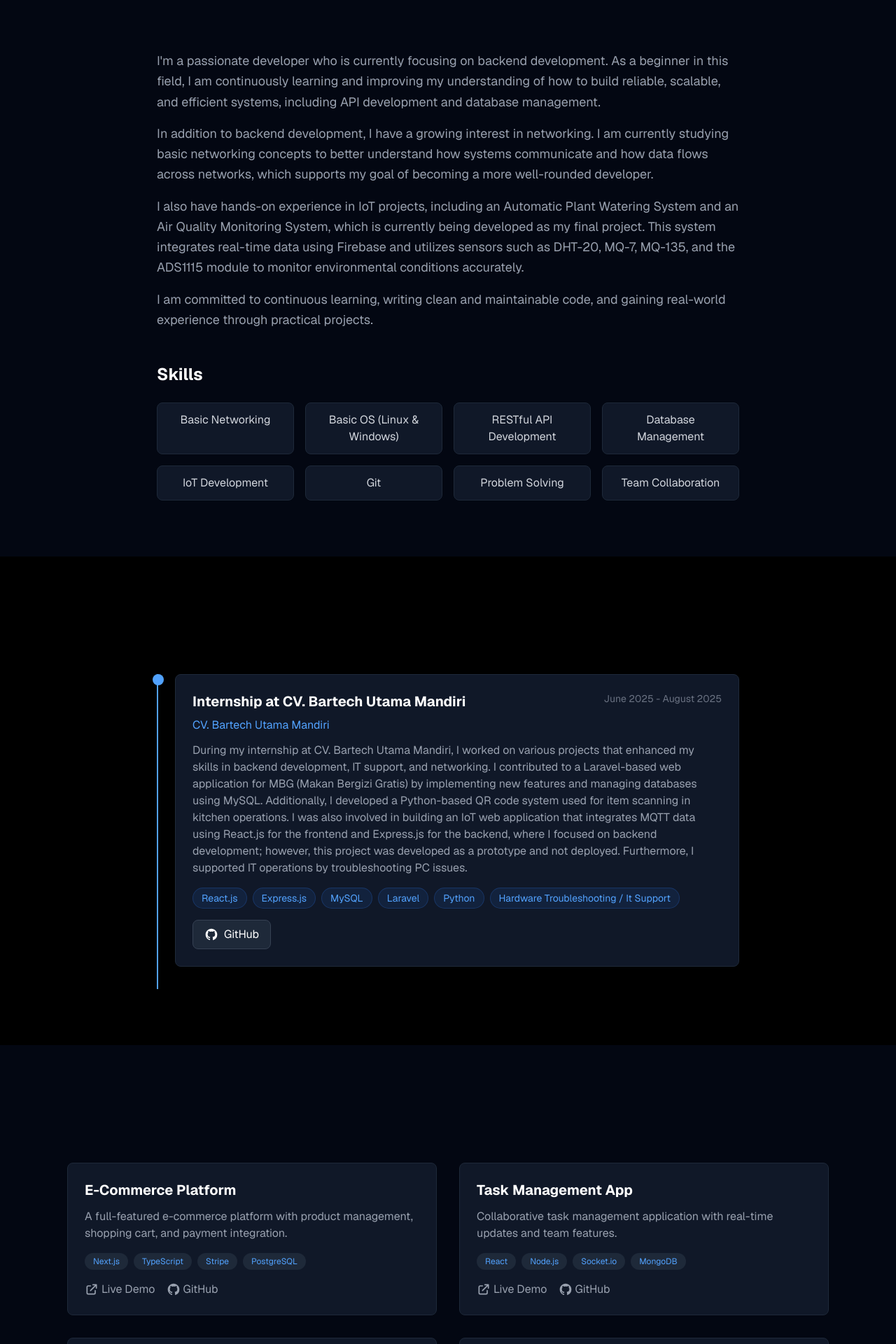
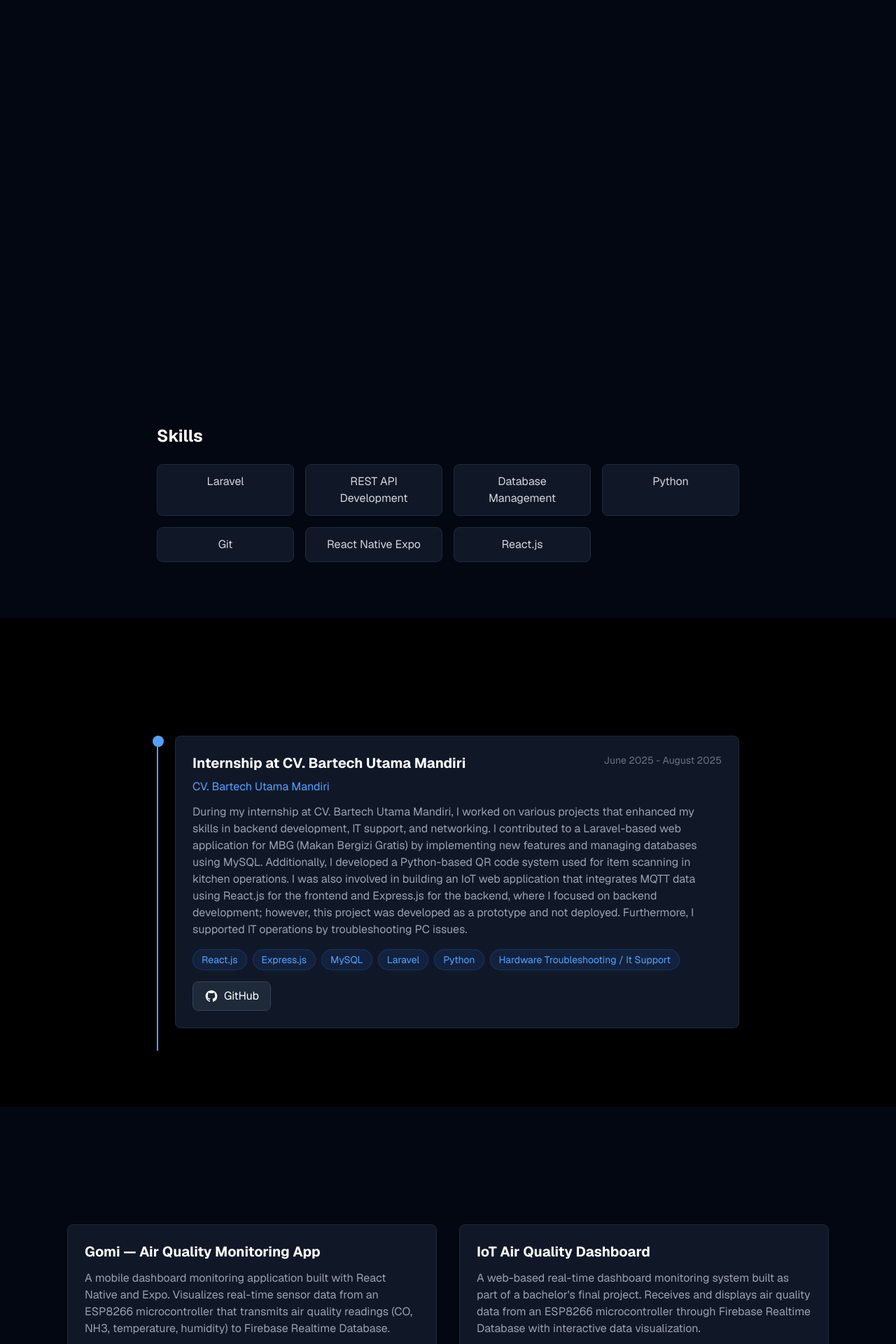
Before and after one commit to Rezzadty/Portofolio, a Next.js app: page / in a window 1280 px wide. Shown: the part 880-2800 px from the top of the page at 70% size. Built offline with nearby package versions, Linux system fonts and the light colour scheme.

Commit message:
Changing the layout component, adding more additional information

```diff
--- a/app/components/About.tsx
+++ b/app/components/About.tsx
@@ -33,7 +33,20 @@ export default function About() {
         <h2 className={`text-3xl sm:text-4xl font-bold text-white mb-8 ${isVisible ? 'animate-fade-in-up' : 'opacity-0'}`}>
           About Me
         </h2>
-        <div className={`space-y-4 text-gray-400 text-lg leading-relaxed ${isVisible ? 'animate-fade-in-up animate-delay-100' : 'opacity-0'}`}>
+
+        <div className={`block text-gray-400 text-lg leading-relaxed ${isVisible ? 'animate-fade-in-up' : 'opacity-0'}`}>
+          <div className="float-none md:float-left mx-auto md:mx-0 md:mr-8 mb-6 md:mb-4 flex justify-center md:block">
+            <div className="relative w-48 h-48 md:w-56 md:h-56 rounded-2xl overflow-hidden border-2 border-gray-800 hover:border-blue-400 transition-colors">
+              <img
+                src="/images/Picture.png"
+                alt="Reza Aditya Prabowo"
+                className="w-full h-full object-cover"
+              />
+              <div className="absolute inset-0 bg-blue-500/10 pointer-events-none"></div>
+            </div>
+          </div>
+
+          <div className="space-y-4">
             <p>
               I'm a passionate developer who is currently focusing on backend development.
               As a beginner in this field, I am continuously learning and improving my
@@ -48,16 +61,17 @@ export default function About() {
             </p>
             <p>
               I also have hands-on experience in IoT projects, including an Automatic
-            Plant Watering System and an Air Quality Monitoring System, which is
-            currently being developed as my final project. This system integrates
-            real-time data using Firebase and utilizes sensors such as DHT-20, MQ-7,
-            MQ-135, and the ADS1115 module to monitor environmental conditions
-            accurately.
+              Plant Watering System and an Air Quality Monitoring System named <strong>Gomi</strong>,
+              which was developed as my final project. Gomi integrates real-time data using
+              Firebase and utilizes sensors such as DHT-20, MQ-7, MQ-135, and the ADS1115
+              module to monitor environmental conditions accurately.
             </p>
             <p>
               I am committed to continuous learning, writing clean and maintainable code,
               and gaining real-world experience through practical projects.
             </p>
+          </div>
+          <div className="clear-both"></div>
         </div>
 
         {/* Skills */}
@@ -65,20 +79,18 @@ export default function About() {
           <h3 className="text-2xl font-bold text-white mb-6">Skills</h3>
           <div className="grid grid-cols-2 md:grid-cols-3 lg:grid-cols-4 gap-4">
             {[
-              "Basic Networking",
-              "Basic OS (Linux & Windows)",
-              "RESTful API Development",
+              "Laravel",
+              "REST API Development",
               "Database Management",
-              "IoT Development",
+              "Python",
               "Git",
-              "Problem Solving",
-              "Team Collaboration"
+              "React Native Expo",
+              "React.js"
             ].map((skill, index) => (
               <div
-                key={skill}
+                key={`${skill}-${index}`}
                 className="bg-gray-900 border border-gray-800 rounded-lg px-4 py-3 text-center text-gray-300 hover:border-blue-400 hover:text-blue-400 transition-all hover-scale-sm card-interactive"
-                style={{ animationDelay: `${0.3 + index * 0.05}s` }}
-              >
+                style={{ animationDelay: `${0.3 + index * 0.05}s` }}>
                 {skill}
               </div>
             ))}
--- a/app/components/Contact.tsx
+++ b/app/components/Contact.tsx
@@ -42,7 +42,7 @@ export default function Contact() {
           {/* Contact Info */}
           <div className={`space-y-6 ${isVisible ? 'animate-fade-in-left animate-delay-200' : 'opacity-0'}`}>
             <div className="flex items-start gap-4 hover-scale-sm transition-transform">
-              <div className="w-12 h-12 bg-gray-900 border border-gray-800 rounded-lg flex items-center justify-center flex-shrink-0 hover-glow">
+              <div className="w-12 h-12 bg-gray-900 border border-gray-800 rounded-lg flex items-center justify-center shrink-0 hover-glow">
                 <svg
                   className="w-6 h-6 text-blue-400"
                   fill="none"
@@ -58,7 +58,7 @@ export default function Contact() {
               <div>
                 <h3 className="text-white font-semibold mb-1">Email</h3>
                 <a
-                  href="mailto:your.email@example.com"
+                  href="mailto:rezaadityaprabowo474@gmail.com"
                   className="text-gray-400 hover:text-blue-400 transition-colors"
                 >
                   rezaadityaprabowo474@gmail.com
@@ -67,34 +67,34 @@ export default function Contact() {
             </div>
 
             <div className="flex items-start gap-4 hover-scale-sm transition-transform">
-              <div className="w-12 h-12 bg-gray-900 border border-gray-800 rounded-lg flex items-center justify-center flex-shrink-0 hover-glow">
+              <div className="w-12 h-12 bg-gray-900 border border-gray-800 rounded-lg flex items-center justify-center shrink-0 hover-glow">
                 <svg
                   className="w-6 h-6 text-blue-400"
-                  fill="currentColor"
+                  fill="none"
+                  strokeLinecap="round"
+                  strokeLinejoin="round"
+                  strokeWidth="2"
                   viewBox="0 0 24 24"
+                  stroke="currentColor"
                 >
-                  <path
-                    fillRule="evenodd"
-                    d="M12 2C6.477 2 2 6.484 2 12.017c0 4.425 2.865 8.18 6.839 9.504.5.092.682-.217.682-.483 0-.237-.008-.868-.013-1.703-2.782.605-3.369-1.343-3.369-1.343-.454-1.158-1.11-1.466-1.11-1.466-.908-.62.069-.608.069-.608 1.003.07 1.531 1.032 1.531 1.032.892 1.53 2.341 1.088 2.91.832.092-.647.35-1.088.636-1.338-2.22-.253-4.555-1.113-4.555-4.951 0-1.093.39-1.988 1.029-2.688-.103-.253-.446-1.272.098-2.65 0 0 .84-.27 2.75 1.026A9.564 9.564 0 0112 6.844c.85.004 1.705.115 2.504.337 1.909-1.296 2.747-1.027 2.747-1.027.546 1.379.202 2.398.1 2.651.64.7 1.028 1.595 1.028 2.688 0 3.848-2.339 4.695-4.566 4.943.359.309.678.92.678 1.855 0 1.338-.012 2.419-.012 2.747 0 .268.18.58.688.482A10.019 10.019 0 0022 12.017C22 6.484 17.522 2 12 2z"
-                    clipRule="evenodd"
-                  />
+                  <path d="M3 5a2 2 0 012-2h3.28a1 1 0 01.948.684l1.498 4.493a1 1 0 01-.502 1.21l-2.257 1.13a11.042 11.042 0 005.516 5.516l1.13-2.257a1 1 0 011.21-.502l4.493 1.498a1 1 0 01.684.949V19a2 2 0 01-2 2h-1C9.716 21 3 14.284 3 6V5z" />
                 </svg>
               </div>
               <div>
-                <h3 className="text-white font-semibold mb-1">GitHub</h3>
+                <h3 className="text-white font-semibold mb-1">WhatsApp</h3>
                 <a
-                  href="https://github.com/Rezzadty"
+                  href="https://wa.me/6281225099450"
                   target="_blank"
                   rel="noopener noreferrer"
                   className="text-gray-400 hover:text-blue-400 transition-colors"
                 >
-                  github.com/Rezzadty
+                  +62 812-2509-9450
                 </a>
               </div>
             </div>
 
             <div className="flex items-start gap-4 hover-scale-sm transition-transform">
-              <div className="w-12 h-12 bg-gray-900 border border-gray-800 rounded-lg flex items-center justify-center flex-shrink-0 hover-glow">
+              <div className="w-12 h-12 bg-gray-900 border border-gray-800 rounded-lg flex items-center justify-center shrink-0 hover-glow">
                 <svg
                   className="w-6 h-6 text-blue-400"
                   fill="currentColor"
--- a/app/components/Experience.tsx
+++ b/app/components/Experience.tsx
@@ -67,7 +67,7 @@ export default function Experience() {
                 {exp.techStack && (
                   <div className="flex flex-wrap gap-2 mt-4">
                     {exp.techStack.map((tech, i) => (
-                      <span key={i} className="px-3 py-1 text-sm bg-blue-500/10 text-blue-400 border border-blue-500/20 rounded-full">
+                      <span key={`${tech}-${i}`} className="px-3 py-1 text-sm bg-blue-500/10 text-blue-400 border border-blue-500/20 rounded-full">
                         {tech}
                       </span>
                     ))}
--- a/app/components/Hero.tsx
+++ b/app/components/Hero.tsx
@@ -6,7 +6,7 @@ export default function Hero() {
           Hi, I'm <span className="text-gradient">Reza Aditya Prabowo</span>
         </h1>
         <p className="text-xl sm:text-2xl text-gray-400 mb-8 animate-fade-in-up animate-delay-200">
-           Junior Backend Developer | Still Learning in Networking | IoT & PC Enthusiast
+           Junior Backend Developer | Still Learning in Networking
         </p>
         <p className="text-lg text-gray-500 max-w-2xl mx-auto mb-12 animate-fade-in-up animate-delay-300">
           Welcome to my portfolio! I'm Reza Aditya Prabowo, a backend junior developer with a strong interest in networking and IoT.
@@ -17,7 +17,7 @@ export default function Hero() {
             href="#projects"
             className="btn-primary px-8 py-3 bg-blue-500 text-white rounded-lg hover:bg-blue-600 transition-all font-medium hover-scale relative z-10"
           >
-            View My Work
+            View My Projects
           </a>
           <a
             href="#contact"
--- a/app/components/Projects.tsx
+++ b/app/components/Projects.tsx
@@ -1,10 +1,17 @@
 "use client";
 
-import { useEffect, useRef, useState } from "react";
+import { useEffect, useRef, useState, useCallback } from "react";
+
+type Phase = "visible" | "exit" | "entering" | "entered";
 
 export default function Projects() {
   const [isVisible, setIsVisible] = useState(false);
+  const [currentPage, setCurrentPage] = useState(0);
+  const [displayPage, setDisplayPage] = useState(0);
+  const [phase, setPhase] = useState<Phase>("visible");
+  const [direction, setDirection] = useState<"left" | "right">("right");
   const sectionRef = useRef<HTMLElement>(null);
+  const pendingPage = useRef<number | null>(null);
 
   useEffect(() => {
     const observer = new IntersectionObserver(
@@ -27,64 +34,145 @@ export default function Projects() {
     };
   }, []);
 
+  useEffect(() => {
+    if (phase === "exit") {
+      const t = setTimeout(() => {
+        setDisplayPage(pendingPage.current ?? 0);
+        setPhase("entering");
+      }, 350);
+      return () => clearTimeout(t);
+    }
+    if (phase === "entering") {
+      const frame = requestAnimationFrame(() => {
+        requestAnimationFrame(() => {
+          setPhase("entered");
+        });
+      });
+      return () => cancelAnimationFrame(frame);
+    }
+    if (phase === "entered") {
+      const t = setTimeout(() => {
+        setPhase("visible");
+      }, 500);
+      return () => clearTimeout(t);
+    }
+  }, [phase]);
+
   const projects = [
     {
-      title: "E-Commerce Platform",
+      title: "Gomi — Air Quality Monitoring App",
       description:
-        "A full-featured e-commerce platform with product management, shopping cart, and payment integration.",
-      technologies: ["Next.js", "TypeScript", "Stripe", "PostgreSQL"],
-      link: "#",
-      github: "#",
+        "A mobile dashboard monitoring application built with React Native and Expo. Visualizes real-time sensor data from an ESP8266 microcontroller that transmits air quality readings (CO, NH3, temperature, humidity) to Firebase Realtime Database.",
+      technologies: ["React Native", "Expo", "Firebase", "ESP8266", "NativeWind"],
+      github: "https://github.com/Rezzadty/Gomi",
     },
     {
-      title: "Task Management App",
+      title: "IoT Air Quality Dashboard",
       description:
-        "Collaborative task management application with real-time updates and team features.",
-      technologies: ["React", "Node.js", "Socket.io", "MongoDB"],
-      link: "#",
-      github: "#",
+        "A web-based real-time dashboard monitoring system built as part of a bachelor's final project. Receives and displays air quality data from an ESP8266 microcontroller through Firebase Realtime Database with interactive data visualization.",
+      technologies: ["React", "Vite", "Firebase", "CSS", "IoT"],
+      github: "https://github.com/Rezzadty/IOT-DashboardAirQuality",
     },
     {
-      title: "Weather Dashboard",
+      title: "BackendTele — Telegram Notification Backend",
       description:
-        "Beautiful weather dashboard with detailed forecasts and interactive maps.",
-      technologies: ["React", "API Integration", "TailwindCSS"],
-      link: "#",
-      github: "#",
+        "An Express.js backend service that acts as a backup notification channel for the Gomi project. Polls Firebase Realtime Database to detect dangerous air quality conditions and automatically sends Telegram alerts when the main app fails to deliver notifications.",
+      technologies: ["Express.js", "Node.js", "Firebase", "Telegram Bot API"],
+      github: "https://github.com/Rezzadty/BackendTele",
     },
     {
-      title: "Portfolio CMS",
+      title: "GomiTools — Volume Scanner CLI",
       description:
-        "Content management system for photographers and artists to showcase their work.",
-      technologies: ["Next.js", "Sanity.io", "TailwindCSS"],
-      link: "#",
-      github: "#",
+        "A PowerShell CLI tool that scans and displays volume (disk) information on your PC. Features interactive menu to scan volumes, display details (label, file system, health, size), and detect temporary files for cleanup.",
+      technologies: ["PowerShell", "Windows", "CLI"],
+      github: "https://github.com/Rezzadty/gomitool",
+    },
+    {
+      title: "Ticketing App",
+      description:
+        "A web-based ticketing application built with Laravel. Features ticket management, user authentication, and a clean UI with Tailwind CSS for handling support tickets and task tracking.",
+      technologies: ["Laravel", "PHP", "MySQL", "TailwindCSS", "Vite"],
+      github: "https://github.com/Rezzadty/ticketing_app",
     },
   ];
+
+  const projectsPerPage = 4;
+  const totalPages = Math.ceil(projects.length / projectsPerPage);
+  const currentProjects = projects.slice(
+    displayPage * projectsPerPage,
+    displayPage * projectsPerPage + projectsPerPage
+  );
+
+  const changePage = useCallback((newPage: number) => {
+    if (newPage === currentPage || phase !== "visible") return;
+    setDirection(newPage > currentPage ? "right" : "left");
+    setCurrentPage(newPage);
+    pendingPage.current = newPage;
+    setPhase("exit");
+  }, [currentPage, phase]);
+
+  const getCardStyle = (index: number): React.CSSProperties => {
+    const offset = direction === "right" ? 60 : -60;
+
+    if (phase === "exit") {
+      return {
+        opacity: 0,
+        transform: `translateX(${-offset}px) scale(0.97)`,
+        transition: `opacity 0.3s ease ${index * 0.04}s, transform 0.3s ease ${index * 0.04}s`,
+      };
+    }
+
+    if (phase === "entering") {
+      return {
+        opacity: 0,
+        transform: `translateX(${offset}px) scale(0.97)`,
+        transition: "none",
+      };
+    }
+
+    if (phase === "entered") {
+      return {
+        opacity: 1,
+        transform: "translateX(0) scale(1)",
+        transition: `opacity 0.4s cubic-bezier(0.16, 1, 0.3, 1) ${index * 0.07}s, transform 0.4s cubic-bezier(0.16, 1, 0.3, 1) ${index * 0.07}s`,
+      };
+    }
+
+    return {
+      opacity: 1,
+      transform: "translateX(0) scale(1)",
+      transition: "opacity 0.3s ease, transform 0.3s ease",
+    };
+  };
 
   return (
     <section ref={sectionRef} id="projects" className="py-20 bg-gray-950">
       <div className="max-w-6xl mx-auto px-4 sm:px-6 lg:px-8">
-        <h2 className={`text-3xl sm:text-4xl font-bold text-white mb-12 ${isVisible ? 'animate-fade-in-up' : 'opacity-0'}`}>
+        <div className="flex items-center justify-between mb-12">
+          <h2 className={`text-3xl sm:text-4xl font-bold text-white ${isVisible ? 'animate-fade-in-up' : 'opacity-0'}`}>
             Projects
           </h2>
+          <span className={`text-gray-500 text-sm ${isVisible ? 'animate-fade-in-up' : 'opacity-0'}`}>
+            {projects.length} projects
+          </span>
+        </div>
+        <div style={{ overflow: "hidden" }}>
           <div className="grid grid-cols-1 md:grid-cols-2 gap-8">
-          {projects.map((project, index) => (
+            {currentProjects.map((project, index) => (
               <div
-              key={index}
-              className={`bg-gray-900 border border-gray-800 rounded-lg p-6 hover:border-blue-400 transition-all group hover-lift card-interactive ${isVisible ? 'animate-fade-in-up' : 'opacity-0'}`}
-              style={{ animationDelay: `${0.1 + index * 0.1}s` }}
+                key={`${displayPage}-${index}`}
+                className={`bg-gray-900 border border-gray-800 rounded-lg p-6 hover:border-blue-400 transition-colors group hover-lift card-interactive flex flex-col ${isVisible ? '' : 'opacity-0'}`}
+                style={getCardStyle(index)}
               >
                 <h3 className="text-xl font-bold text-white mb-3 group-hover:text-blue-400 transition-colors">
                   {project.title}
                 </h3>
                 <p className="text-gray-400 mb-4">{project.description}</p>
 
-              {/* Technologies */}
                 <div className="flex flex-wrap gap-2 mb-4">
                   {project.technologies.map((tech, techIndex) => (
                     <span
-                    key={techIndex}
+                      key={`${tech}-${techIndex}`}
                       className="text-xs px-3 py-1 bg-gray-800 text-blue-400 rounded-full hover-scale-sm cursor-default"
                     >
                       {tech}
@@ -92,31 +180,15 @@ export default function Projects() {
                   ))}
                 </div>
 
-              {/* Links */}
-              <div className="flex gap-4">
+                <div className="mt-auto pt-2">
                   <a
-                  href={project.link}
-                  className="text-gray-400 hover:text-blue-400 transition-all flex items-center gap-1 hover-scale"
+                    href={project.github}
+                    target="_blank"
+                    rel="noopener noreferrer"
+                    className="text-gray-400 hover:text-blue-400 transition-all inline-flex items-center gap-1.5 text-sm hover-scale"
                   >
                     <svg
-                    className="w-5 h-5"
-                    fill="none"
-                    strokeLinecap="round"
-                    strokeLinejoin="round"
-                    strokeWidth="2"
-                    viewBox="0 0 24 24"
-                    stroke="currentColor"
-                  >
-                    <path d="M10 6H6a2 2 0 00-2 2v10a2 2 0 002 2h10a2 2 0 002-2v-4M14 4h6m0 0v6m0-6L10 14" />
-                  </svg>
-                  Live Demo
-                </a>
-                <a
-                  href={project.github}
-                  className="text-gray-400 hover:text-blue-400 transition-all flex items-center gap-1 hover-scale"
-                >
-                  <svg
-                    className="w-5 h-5"
+                      className="w-4 h-4 shrink-0"
                       fill="currentColor"
                       viewBox="0 0 24 24"
                     >
@@ -133,6 +205,44 @@ export default function Projects() {
             ))}
           </div>
         </div>
+
+        {totalPages > 1 && (
+          <div className={`flex items-center justify-center gap-3 mt-10 ${isVisible ? 'animate-fade-in-up' : 'opacity-0'}`}>
+            <button
+              onClick={() => changePage(Math.max(currentPage - 1, 0))}
+              disabled={currentPage === 0 || phase !== "visible"}
+              className="px-4 py-2 bg-gray-800 text-white border border-gray-700 rounded-lg hover:border-blue-400 hover:text-blue-400 transition-all disabled:opacity-30 disabled:cursor-not-allowed disabled:hover:border-gray-700 disabled:hover:text-white"
+            >
+              <svg className="w-5 h-5" fill="none" strokeLinecap="round" strokeLinejoin="round" strokeWidth="2" viewBox="0 0 24 24" stroke="currentColor">
+                <path d="M15 19l-7-7 7-7" />
+              </svg>
+            </button>
+            {Array.from({ length: totalPages }, (_, i) => (
+              <button
+                key={i}
+                onClick={() => changePage(i)}
+                disabled={phase !== "visible"}
+                className={`w-10 h-10 rounded-lg border transition-all ${
+                  currentPage === i
+                    ? "bg-blue-500 border-blue-500 text-white"
+                    : "bg-gray-800 border-gray-700 text-gray-400 hover:border-blue-400 hover:text-blue-400"
+                }`}
+              >
+                {i + 1}
+              </button>
+            ))}
+            <button
+              onClick={() => changePage(Math.min(currentPage + 1, totalPages - 1))}
+              disabled={currentPage === totalPages - 1 || phase !== "visible"}
+              className="px-4 py-2 bg-gray-800 text-white border border-gray-700 rounded-lg hover:border-blue-400 hover:text-blue-400 transition-all disabled:opacity-30 disabled:cursor-not-allowed disabled:hover:border-gray-700 disabled:hover:text-white"
+            >
+              <svg className="w-5 h-5" fill="none" strokeLinecap="round" strokeLinejoin="round" strokeWidth="2" viewBox="0 0 24 24" stroke="currentColor">
+                <path d="M9 5l7 7-7 7" />
+              </svg>
+            </button>
+          </div>
+        )}
+      </div>
     </section>
   );
 }
```
Also changed, not shown: public/images/Picture.jpg (added). Lines whose indentation alone changed are shown as unchanged.
